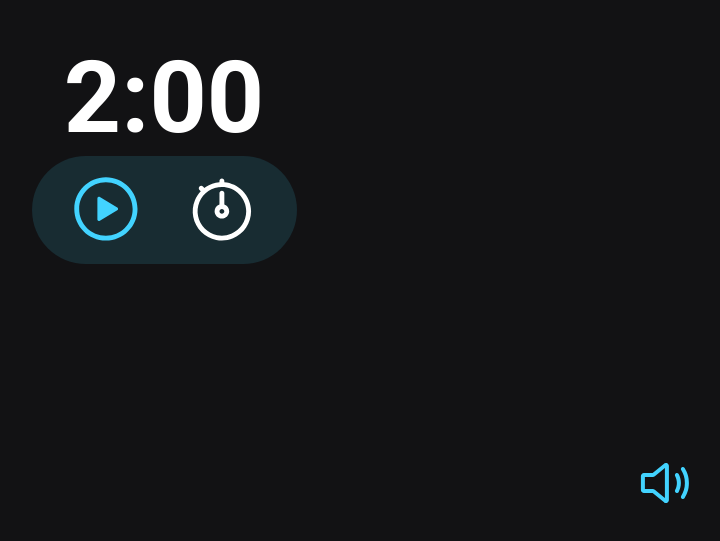
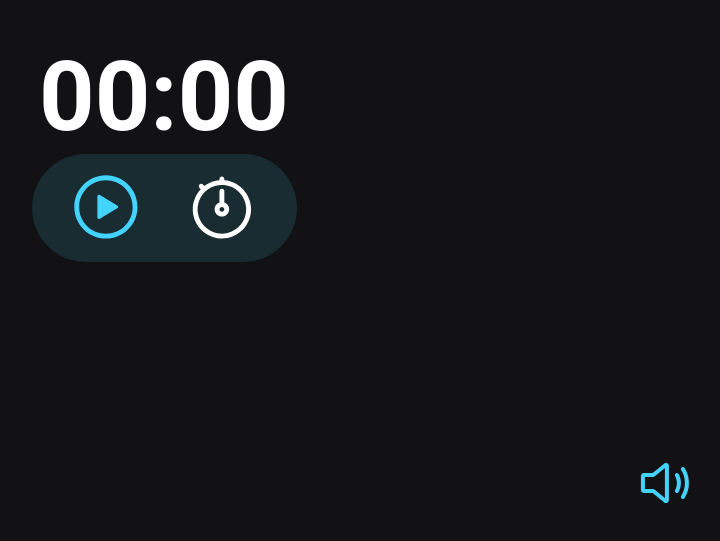
Before and after one commit to lucasfreittas/FocousTimer, a plain HTML site: page index.html in a window 1280 px wide. Shown: the part 249-790 px from the top of the page, without its empty margins (476-1196 px from the left). Drawn offline with Linux system fonts and the light colour scheme.

Commit message:
Fixing the style numbers

```diff
--- a/index.html
+++ b/index.html
@@ -15,7 +15,7 @@
 <body>
     <main>
         <div class="timer">
-           <span class="minutes">2</span>
+           <span class="minutes">00</span>
            <span>:</span>
            <span class="seconds">00</span>
         </div>
--- a/style.css
+++ b/style.css
@@ -8,7 +8,7 @@
 :root{
     font-size: 62.5%;
     --bg-color: #121214;
-    --timer-fontsz: clamp(5rem, 8rem + 5vw, 10rem);
+    --timer-fontsz: clamp(5rem, 8rem + 5vw, 9.7rem);
     --btn-bg: rgba(66, 211, 255, 0.13);
     --btn-color: #42D3FF;
     --btn-sz: clamp(6.2rem, 6.5rem + 1vw, 8rem);
```
